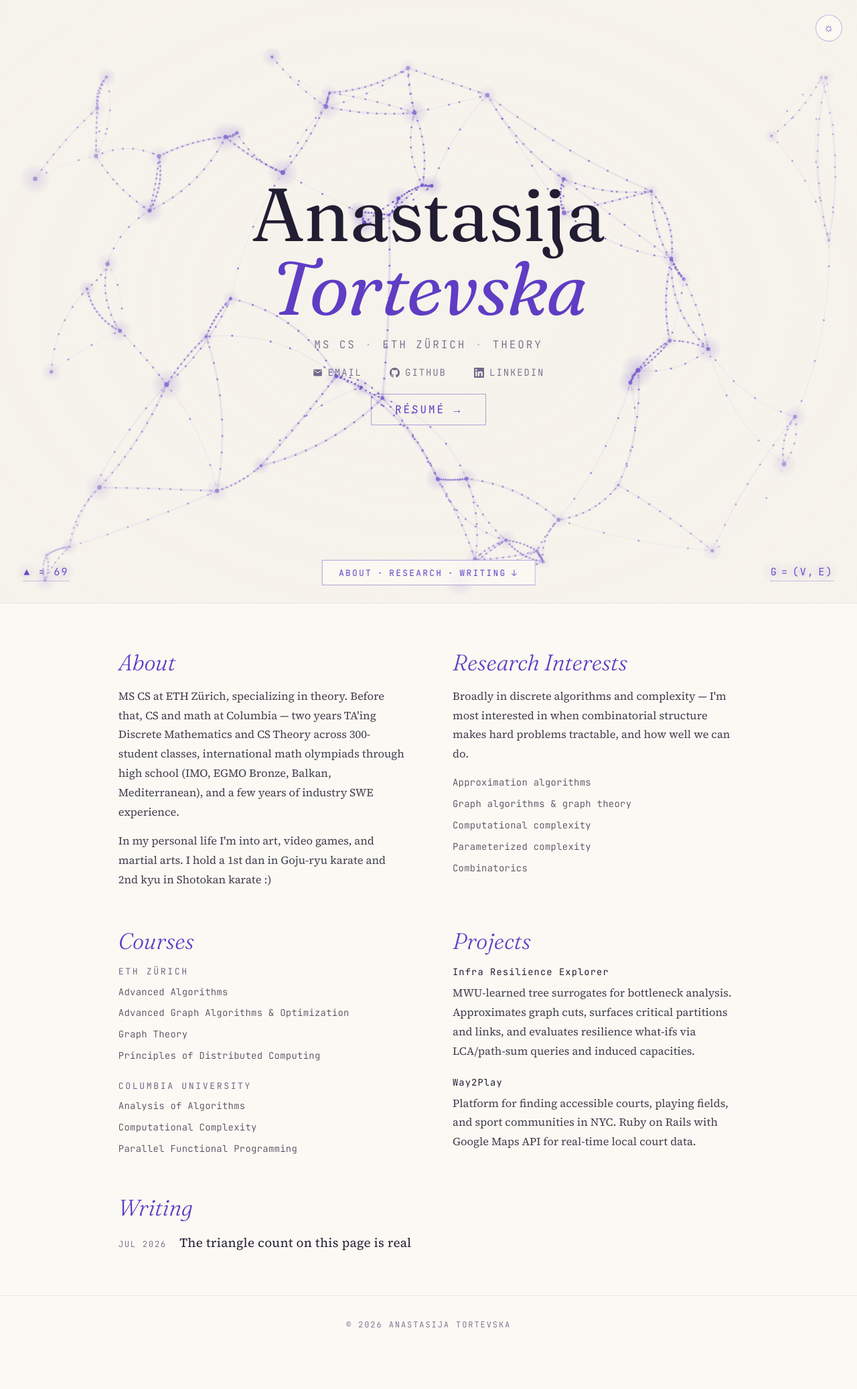
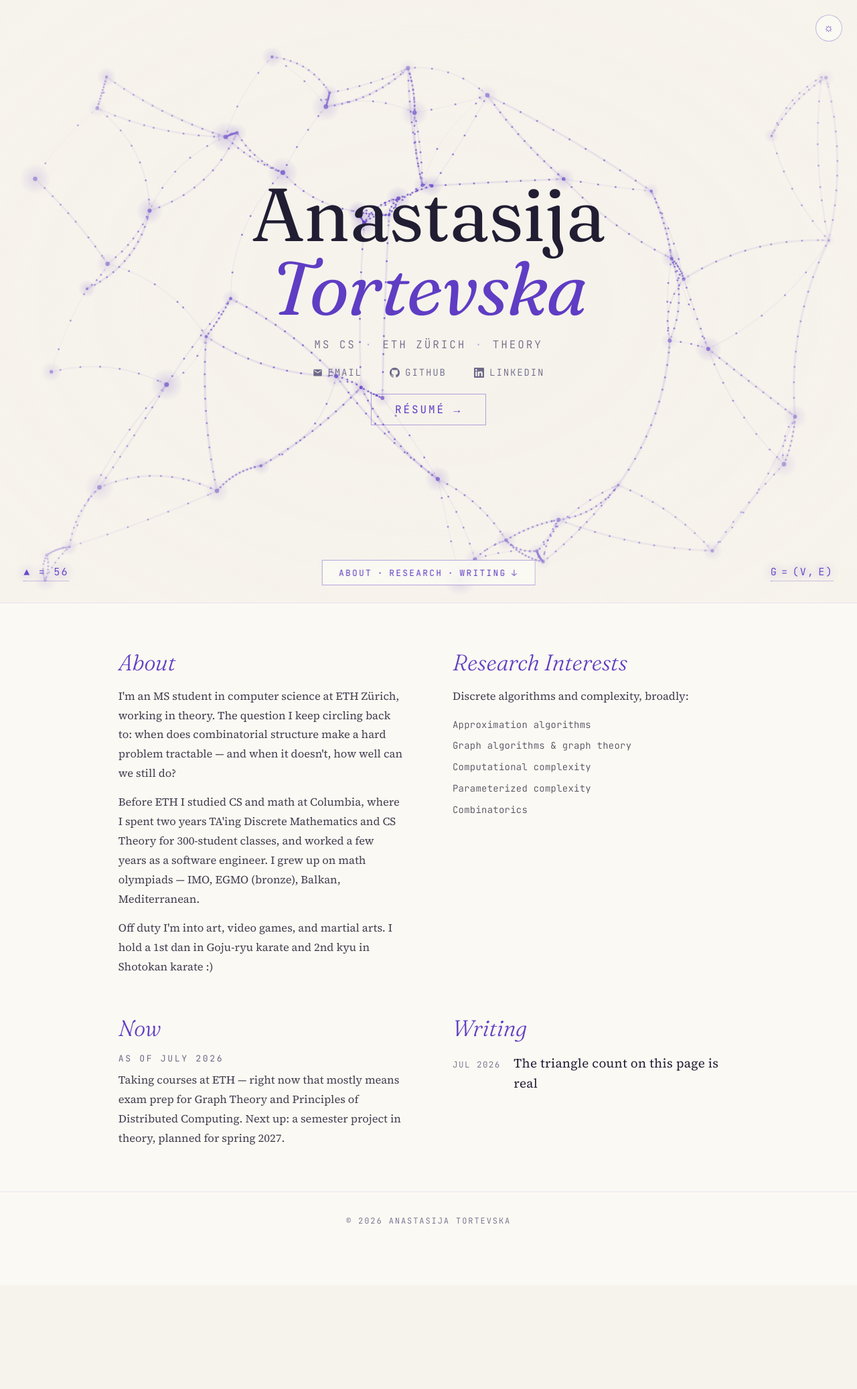
Before and after one commit to anastasijatortevska/tasija.com, a Jekyll site: the page built from index.html, in a window 1280 px wide. Shown: the whole page at 67% size. Built offline with Jekyll 4.4.1, drawn with Linux system fonts in a browser that asks for light colours; after the commit the page ends 1919 px from its top, so only the background shows below that.

Commit message:
scale graph density with viewport, rewrite about, replace courses/projects with now section
- node count scales with visible area (12-62) so phones and high
  browser zoom get a sparse graph instead of a crowded one
- about leads with the research question instead of credentials
- courses and projects sections removed (resume covers them); a dated
  'now' section replaces them

```diff
--- a/index.html
+++ b/index.html
@@ -333,9 +333,7 @@
       letter-spacing: 0.02em;
     }
 
-    .course-group + .course-group { margin-top: 1.6rem; }
-
-    .course-label {
+    .stamp {
       font-family: 'JetBrains Mono', monospace;
       font-size: 0.82rem;
       font-weight: 400;
@@ -344,24 +342,6 @@
       color: var(--muted);
       margin-bottom: 0.65rem;
     }
-
-    .project-cards {
-      display: flex;
-      flex-direction: column;
-      gap: 1.4rem;
-    }
-
-    .project-title {
-      font-family: 'JetBrains Mono', monospace;
-      font-size: 0.86rem;
-      font-weight: 400;
-      color: var(--text);
-      letter-spacing: 0.08em;
-      margin-bottom: 0.55rem;
-    }
-
-    /* ── writing ──────────────────────────────────────────── */
-    .writing { grid-column: 1 / -1; }
 
     .post-list {
       list-style: none;
@@ -492,13 +472,14 @@
 
     <section class="section" id="about">
       <h2>About</h2>
-      <p>MS CS at ETH Zürich, specializing in theory. Before that, CS and math at Columbia — two years TA'ing Discrete Mathematics and CS Theory across 300-student classes, international math olympiads through high school (IMO, EGMO Bronze, Balkan, Mediterranean), and a few years of industry SWE experience.</p>
-      <p>In my personal life I'm into art, video games, and martial arts. I hold a 1st dan in Goju-ryu karate and 2nd kyu in Shotokan karate :)</p>
+      <p>I'm an MS student in computer science at ETH Zürich, working in theory. The question I keep circling back to: when does combinatorial structure make a hard problem tractable — and when it doesn't, how well can we still do?</p>
+      <p>Before ETH I studied CS and math at Columbia, where I spent two years TA'ing Discrete Mathematics and CS Theory for 300-student classes, and worked a few years as a software engineer. I grew up on math olympiads — IMO, EGMO (bronze), Balkan, Mediterranean.</p>
+      <p>Off duty I'm into art, video games, and martial arts. I hold a 1st dan in Goju-ryu karate and 2nd kyu in Shotokan karate :)</p>
     </section>
 
     <section class="section">
       <h2>Research Interests</h2>
-      <p>Broadly in discrete algorithms and complexity — I'm most interested in when combinatorial structure makes hard problems tractable, and how well we can do.</p>
+      <p>Discrete algorithms and complexity, broadly:</p>
       <ul style="margin-top: 1rem;">
         <li>Approximation algorithms</li>
         <li>Graph algorithms &amp; graph theory</li>
@@ -508,39 +489,10 @@
       </ul>
     </section>
 
-    <section class="section">
-      <h2>Courses</h2>
-      <div class="course-group">
-        <div class="course-label">ETH Zürich</div>
-        <ul>
-          <li>Advanced Algorithms</li>
-          <li>Advanced Graph Algorithms &amp; Optimization</li>
-          <li>Graph Theory</li>
-          <li>Principles of Distributed Computing</li>
-        </ul>
-      </div>
-      <div class="course-group">
-        <div class="course-label">Columbia University</div>
-        <ul>
-          <li>Analysis of Algorithms</li>
-          <li>Computational Complexity</li>
-          <li>Parallel Functional Programming</li>
-        </ul>
-      </div>
-    </section>
-
-    <section class="section">
-      <h2>Projects</h2>
-      <div class="project-cards">
-        <div>
-          <div class="project-title">Infra Resilience Explorer</div>
-          <p>MWU-learned tree surrogates for bottleneck analysis. Approximates graph cuts, surfaces critical partitions and links, and evaluates resilience what-ifs via LCA/path-sum queries and induced capacities.</p>
-        </div>
-        <div>
-          <div class="project-title">Way2Play</div>
-          <p>Platform for finding accessible courts, playing fields, and sport communities in NYC. Ruby on Rails with Google Maps API for real-time local court data.</p>
-        </div>
-      </div>
+    <section class="section" id="now">
+      <h2>Now</h2>
+      <div class="stamp">as of july 2026</div>
+      <p>Taking courses at ETH — right now that mostly means exam prep for Graph Theory and Principles of Distributed Computing. Next up: a semester project in theory, planned for spring 2027.</p>
     </section>
 
     <section class="section writing" id="writing">
@@ -653,7 +605,9 @@
   edges = [];
   edgeMap = new Map();
 
-  const N   = W < 600 ? 32 : 62;
+  // scale node count with visible area so small viewports (phones,
+  // high browser zoom) don't get a crowded graph
+  const N   = Math.max(12, Math.min(62, Math.round(W * H / 21000)));
   const cx  = W / 2, cy = H / 2;
   const drx = W * 0.16;
   const dry = H * 0.14;
```
